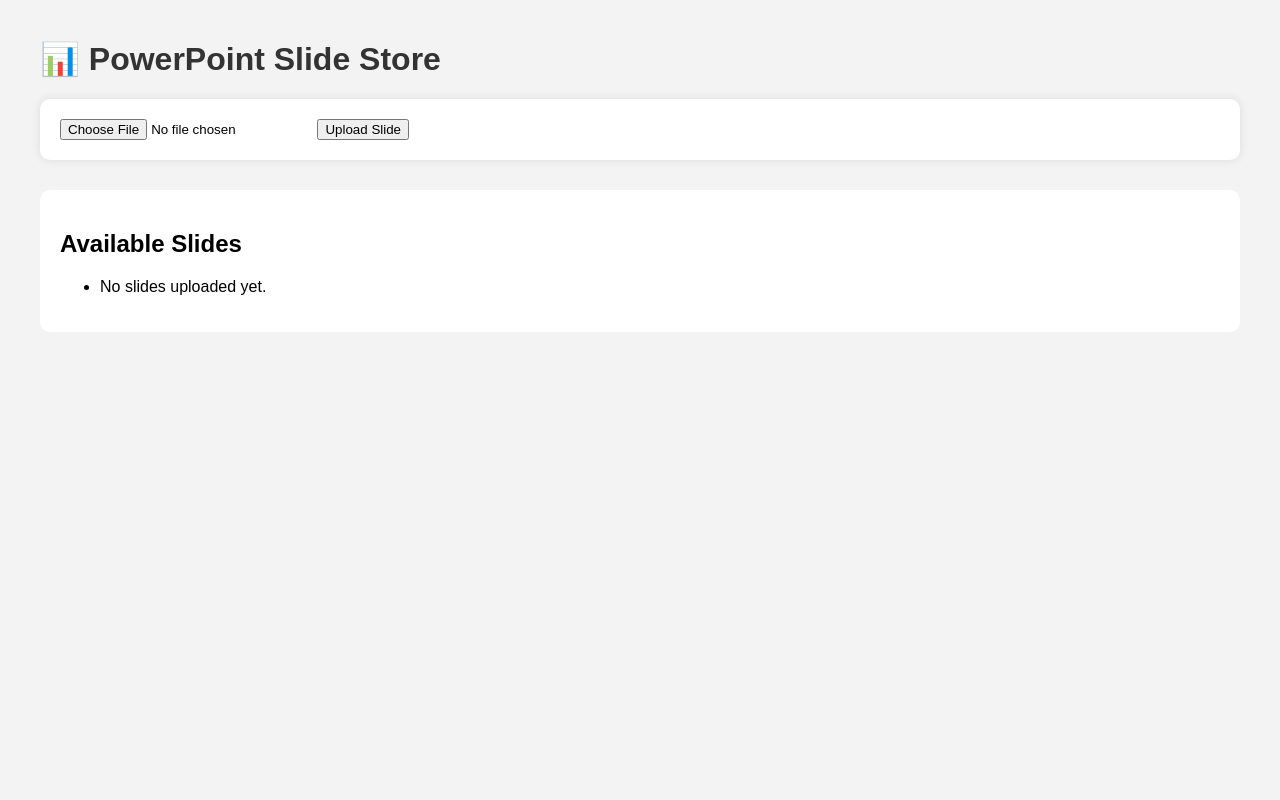
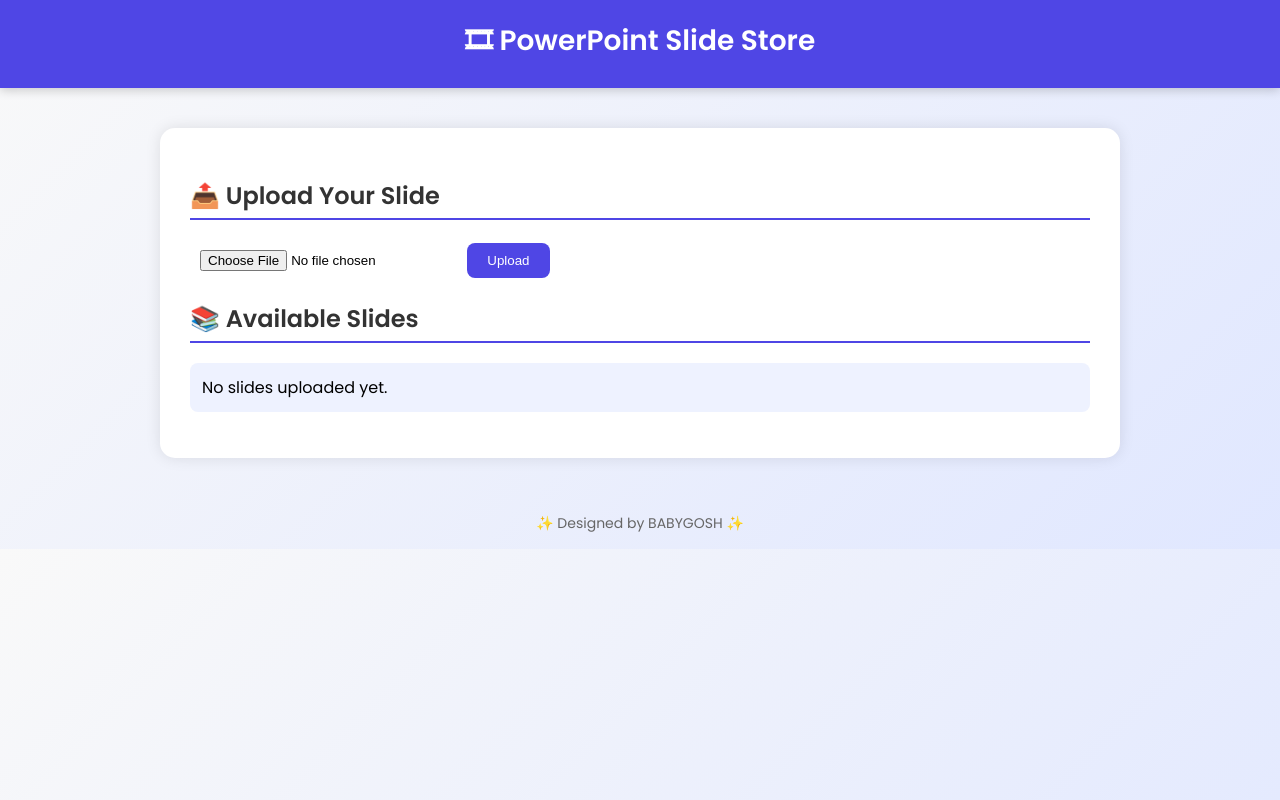
Before and after one commit to BABYGOSH/WebForPPT, a Flask app: page / in a window 1280 px wide. Run offline with Flask 3, Linux system fonts and the light colour scheme.

Commit message:
Update web UI with new decorations

```diff
--- a/templates/index.html
+++ b/templates/index.html
@@ -2,38 +2,106 @@
 <html lang="en">
 <head>
     <meta charset="UTF-8">
-    <title>PowerPoint Store</title>
+    <title>🎞 PowerPoint Slide Store</title>
+    <link href="https://fonts.googleapis.com/css2?family=Poppins:wght@400;600&display=swap" rel="stylesheet">
     <style>
-        body { font-family: Arial; margin: 40px; background: #f3f3f3; }
-        h1 { color: #333; }
-        .upload-box {
-            background: white; padding: 20px; border-radius: 10px;
-            box-shadow: 0 0 10px rgba(0,0,0,0.1); margin-bottom: 30px;
+        body {
+            font-family: 'Poppins', sans-serif;
+            background: linear-gradient(135deg, #f9f9f9, #e0e7ff);
+            margin: 0;
+            padding: 0;
         }
-        .files { background: white; padding: 20px; border-radius: 10px; }
-        a { text-decoration: none; color: #007bff; }
-        a:hover { text-decoration: underline; }
+        header {
+            background: #4F46E5;
+            color: white;
+            padding: 20px;
+            text-align: center;
+            font-size: 28px;
+            font-weight: 600;
+            box-shadow: 0 2px 10px rgba(0,0,0,0.2);
+        }
+        .container {
+            max-width: 900px;
+            margin: 40px auto;
+            background: white;
+            padding: 30px;
+            border-radius: 15px;
+            box-shadow: 0 0 15px rgba(0,0,0,0.1);
+        }
+        h2 {
+            color: #333;
+            border-bottom: 2px solid #4F46E5;
+            padding-bottom: 5px;
+        }
+        form {
+            margin: 20px 0;
+        }
+        input[type="file"] {
+            padding: 10px;
+        }
+        button {
+            background: #4F46E5;
+            color: white;
+            border: none;
+            padding: 10px 20px;
+            border-radius: 8px;
+            cursor: pointer;
+            transition: 0.3s;
+        }
+        button:hover {
+            background: #3730A3;
+        }
+        ul {
+            list-style-type: none;
+            padding: 0;
+        }
+        li {
+            background: #EEF2FF;
+            margin: 10px 0;
+            padding: 12px;
+            border-radius: 8px;
+            display: flex;
+            justify-content: space-between;
+            align-items: center;
+        }
+        a {
+            color: #4F46E5;
+            text-decoration: none;
+            font-weight: 500;
+        }
+        a:hover {
+            text-decoration: underline;
+        }
+        footer {
+            text-align: center;
+            padding: 15px;
+            color: #666;
+            font-size: 14px;
+        }
     </style>
 </head>
 <body>
-    <h1>📊 PowerPoint Slide Store</h1>
-
-    <div class="upload-box">
+    <header>🎞 PowerPoint Slide Store</header>
+    <div class="container">
+        <h2>📤 Upload Your Slide</h2>
         <form action="/upload" method="post" enctype="multipart/form-data">
             <input type="file" name="file" accept=".ppt,.pptx" required>
-            <button type="submit">Upload Slide</button>
+            <button type="submit">Upload</button>
         </form>
-    </div>
 
-    <div class="files">
-        <h2>Available Slides</h2>
+        <h2>📚 Available Slides</h2>
         <ul>
             {% for file in files %}
-            <li><a href="/download/{{ file }}">{{ file }}</a></li>
+                <li>
+                    <span>{{ file }}</span>
+                    <a href="/download/{{ file }}">⬇️ Download</a>
+                </li>
             {% else %}
-            <li>No slides uploaded yet.</li>
+                <li>No slides uploaded yet.</li>
             {% endfor %}
         </ul>
     </div>
+
+    <footer>✨ Designed by BABYGOSH ✨</footer>
 </body>
 </html>
```
